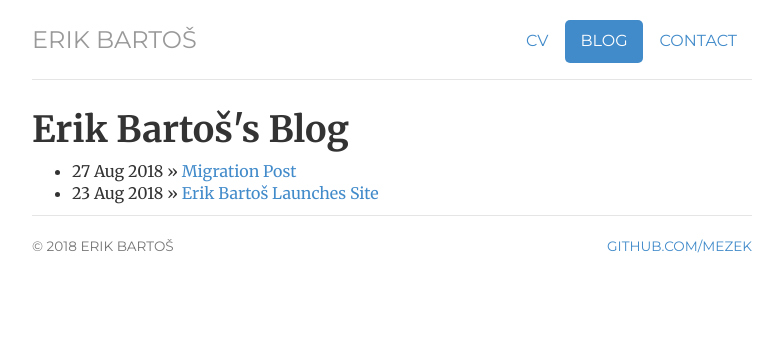
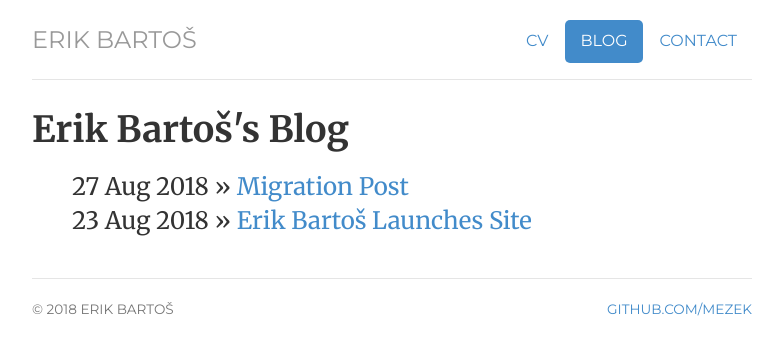
Before and after one commit to Mezek/mezek.github.io, a Jekyll site: the page built from blog/index.html, in a window 1280 px wide. Shown: the top 355 px of the page, without its empty margins (248-1030 px from the left). Built offline with Jekyll 4.4.1, drawn with Linux system fonts in a browser that asks for light colours; nearby versions of some CDN libraries; library files that are not in the unit come from our copies.

Commit message:
Update style.css

```diff
--- a/css/style.css
+++ b/css/style.css
@@ -91,3 +91,50 @@ pre.prettyprint { padding: 10px !important; margin: 40px; font-size: 12px;}
 	padding-top: 5.5px;
 	margin: 5px 15px 0px 0px;
 	font-family: 'Montserrat', Helvetica, sans-serif; }
+
+/* Content */
+
+.subheading {
+	font-size: 130%;
+	font-weight: 400;
+	margin: 0em 0 1em 0;
+}
+
+ul.posts {
+    margin: 20px auto 40px;
+    font-size: 1.5em;
+}
+
+ul.posts li {
+    list-style: none;
+}
+
+ul.projects li {
+    list-style: none;
+    display: inline-block;
+    vertical-align: middle;
+    padding: 0 15px 0 0;
+}
+
+.parent {
+	display: flex;
+	justify-content: center;
+	align-items: center;
+}
+
+/* Content elements*/
+
+a#start-bst-link
+{
+	/*margin: auto;*/
+	display: block;
+	width: 250px;
+	height: 70px;
+	background: url("../images/content/start_bst.png") top;
+	text-indent: -9999em;
+}
+
+a#start-bst-link:hover
+{
+	background-position: 0 -70px;
+}
```
